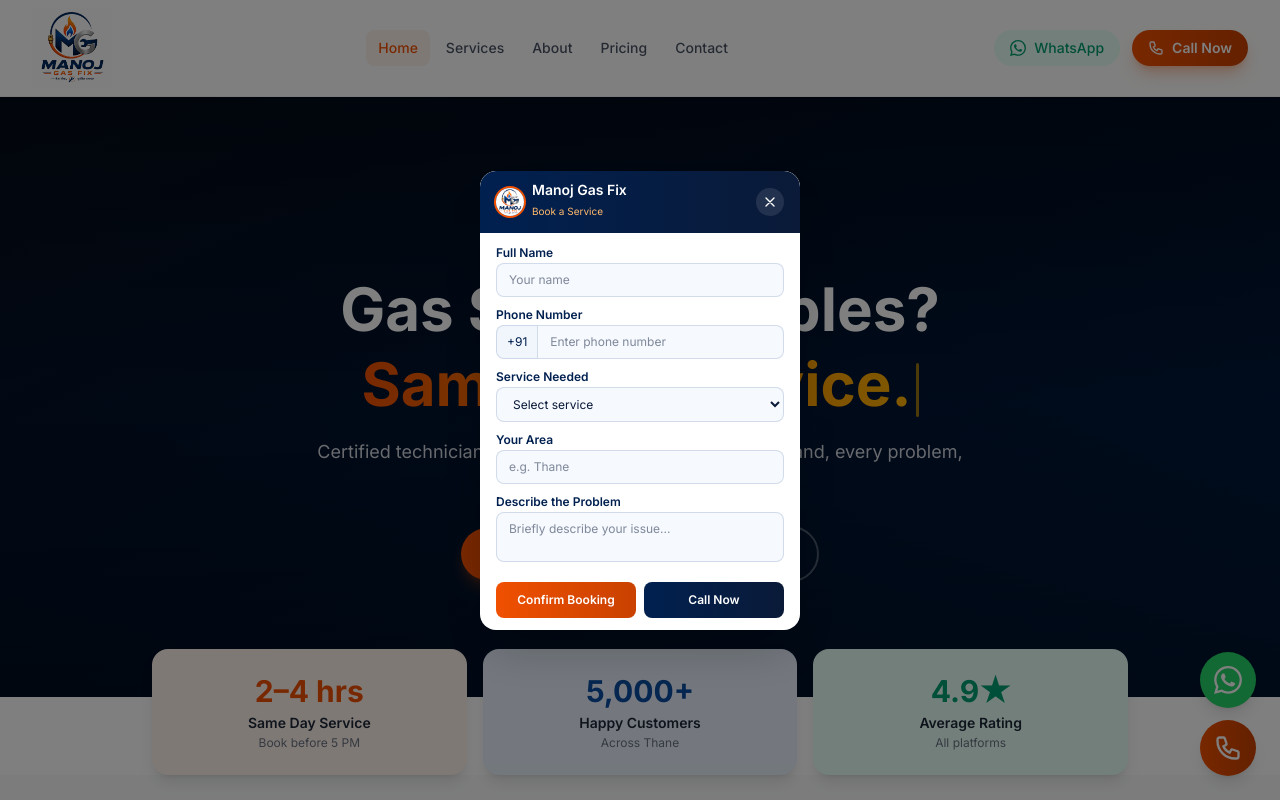
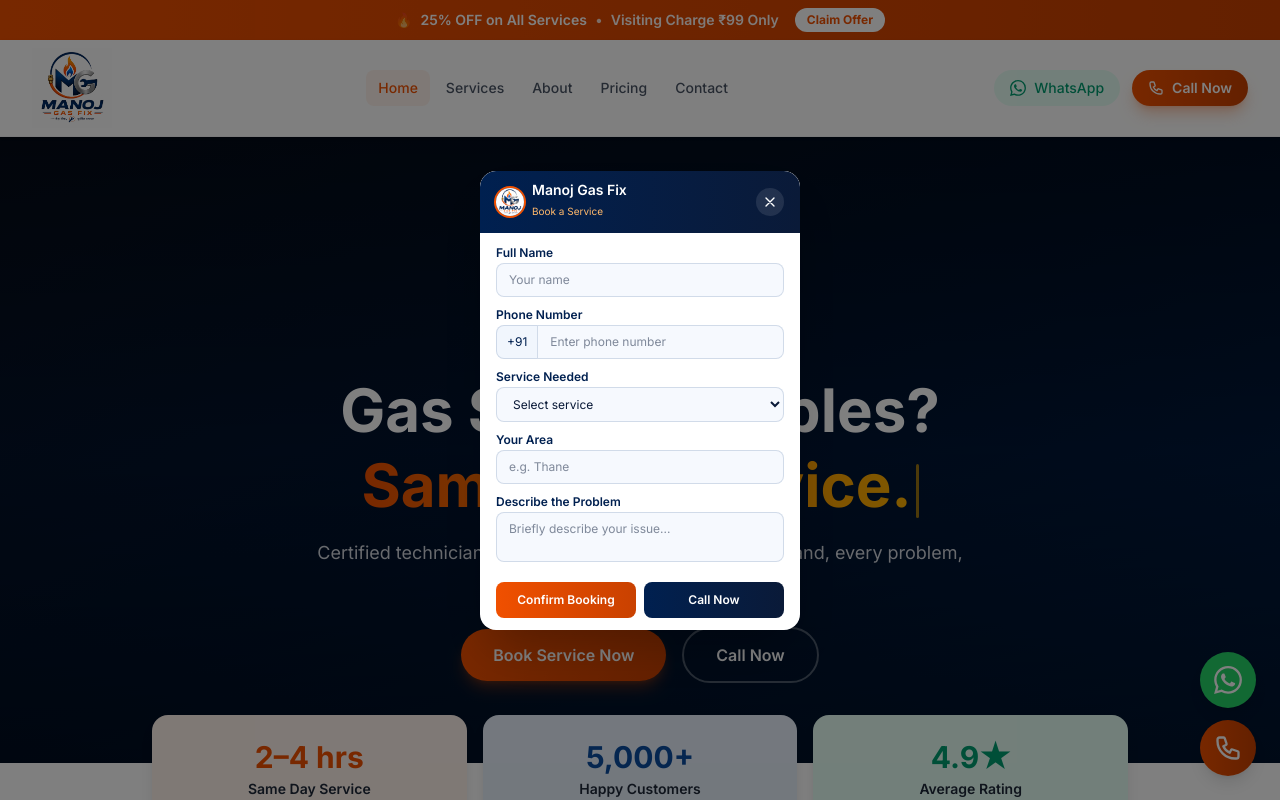
Before and after one commit to abdullahalhassan1800-glitch/yes-gas-agency, a React (Vite) app: page /#/ in a window 1280 px wide. Shown: the top 800 px of the page. Built offline with nearby package versions, Linux system fonts and the light colour scheme.

Commit message:
Add 25% off offer and Rs 99 visiting charge across site

```diff
--- a/src/App.jsx
+++ b/src/App.jsx
@@ -13,8 +13,24 @@
 import NotFound from './pages/NotFound'
 
 export default function App() {
+  const openBooking = () => {
+    const btn = document.querySelector('[class*="fixed"][class*="left-6"]')
+    if (btn) btn.click()
+  }
+
   return (
     <div className="min-h-screen flex flex-col pb-16 md:pb-0">
+      <div className="bg-gradient-to-r from-primary to-primary-dark text-white">
+        <div className="max-w-7xl mx-auto px-4 py-2 flex items-center justify-center gap-2 text-xs sm:text-sm font-semibold">
+          <span className="animate-pulse">🔥</span>
+          <span>25% OFF on All Services</span>
+          <span className="hidden sm:inline text-white/80 font-normal">•</span>
+          <span className="text-white/95">Visiting Charge ₹99 Only</span>
+          <button onClick={openBooking} className="ml-2 px-3 py-1 bg-white text-primary rounded-full text-xs font-bold hover:bg-gray-100 transition-colors">
+            Claim Offer
+          </button>
+        </div>
+      </div>
       <Header />
       <main className="flex-1">
         <Routes>
--- a/src/data/content.js
+++ b/src/data/content.js
@@ -142,7 +142,7 @@
     },
     {
       q: 'Are there any visiting charges?',
-      a: 'We charge a ₹199 inspection fee, which is fully waived if you proceed with the repair.',
+      a: 'We charge a ₹99 visiting fee only, which is fully waived if you proceed with the repair.',
     },
     {
       q: 'Is it safe? How do you check for gas leaks?',
@@ -153,8 +153,8 @@
   pricingPlans: [
     {
       name: 'Basic Inspection',
-      price: '₹199',
-      desc: 'Inspection fee waived on repair',
+      price: '₹99',
+      desc: 'Visiting charge, waived on repair',
       popular: false,
       features: ['Expert inspection', 'Issue diagnosis', 'Transparent cost estimate', 'No obligation'],
     },
@@ -186,7 +186,7 @@
   ],
 
   pricingFaqs: [
-    { q: 'Is the inspection fee waived if I get the repair done?', a: 'Yes, the ₹199 inspection fee is fully waived when you proceed with the repair.' },
+    { q: 'Is the visiting charge waived if I get the repair done?', a: 'Yes, the ₹99 visiting charge is fully waived when you proceed with the repair.' },
     { q: 'Are spare parts included in the price?', a: 'Spare parts are billed separately at MRP with no markup at all.' },
     { q: 'Is there any call-out fee for emergencies?', a: 'No hidden fees. Emergency gas leak service starts at ₹499.' },
   ],
--- a/src/pages/Home.jsx
+++ b/src/pages/Home.jsx
@@ -14,9 +14,19 @@
       <section className="relative min-h-[600px] flex items-center bg-gradient-to-br from-deep-navy via-navy-800 to-navy-900 overflow-hidden">
         <div className="absolute inset-0 bg-gradient-to-b from-black/60 via-black/40 to-black/60" />
         <div className="relative max-w-7xl mx-auto px-4 sm:px-6 lg:px-8 py-20 text-center">
-          <div className="inline-flex items-center gap-2 bg-white/10 backdrop-blur text-white px-4 py-2 rounded-full text-sm mb-6">
-            <span className="w-2 h-2 bg-emerald rounded-full animate-ping" />
-            Technicians Available Now – {siteContent.serviceCity}
+          <div className="flex flex-col items-center gap-3 mb-6">
+            <div className="inline-flex items-center gap-2 bg-primary/95 text-white px-4 py-2 rounded-full text-sm font-semibold shadow-lg shadow-primary/30">
+              <span className="animate-pulse">🔥</span>
+              25% OFF on All Services
+            </div>
+            <div className="inline-flex items-center gap-2 bg-white/10 backdrop-blur text-white px-4 py-2 rounded-full text-sm">
+              <span className="w-2 h-2 bg-emerald rounded-full animate-ping" />
+              Visiting Charge ₹99 Only
+            </div>
+            <div className="inline-flex items-center gap-2 bg-white/10 backdrop-blur text-white px-4 py-2 rounded-full text-sm">
+              <span className="w-2 h-2 bg-emerald rounded-full animate-ping" />
+              Technicians Available Now – {siteContent.serviceCity}
+            </div>
           </div>
           <h1 className="text-4xl sm:text-5xl lg:text-6xl font-bold text-white leading-tight mb-4">
             Gas Stove Troubles?<br />
--- a/src/pages/Pricing.jsx
+++ b/src/pages/Pricing.jsx
@@ -17,6 +17,15 @@
           </p>
         </div>
       </section>
+
+      {/* Offer Banner */}
+      <div className="bg-gradient-to-r from-primary/10 to-gold/10 border-b border-primary/20">
+        <div className="max-w-7xl mx-auto px-4 py-3 text-center text-sm font-semibold text-primary">
+          🔥 Limited Time Offer: <span className="font-bold">25% OFF on All Services</span>
+          <span className="text-primary/80 font-normal"> • Visiting Charge ₹99 Only</span>
+          <button onClick={openBooking} className="ml-2 underline underline-offset-2 hover:text-primary-dark transition-colors">Book Now →</button>
+        </div>
+      </div>
 
       {/* Plans */}
       <section className="py-16">
--- a/src/pages/Services.jsx
+++ b/src/pages/Services.jsx
@@ -42,6 +42,15 @@
           </div>
         </div>
       </section>
+
+      {/* Offer Banner */}
+      <div className="bg-gradient-to-r from-primary/10 to-gold/10 border-b border-primary/20">
+        <div className="max-w-7xl mx-auto px-4 py-3 text-center text-sm font-semibold text-primary">
+          🔥 Limited Time Offer: <span className="font-bold">25% OFF on All Services</span>
+          <span className="text-primary/80 font-normal"> • Visiting Charge ₹99 Only</span>
+          <button onClick={openBooking} className="ml-2 underline underline-offset-2 hover:text-primary-dark transition-colors">Book Now →</button>
+        </div>
+      </div>
 
       {/* Services Grid */}
       <section className="py-16">
```
